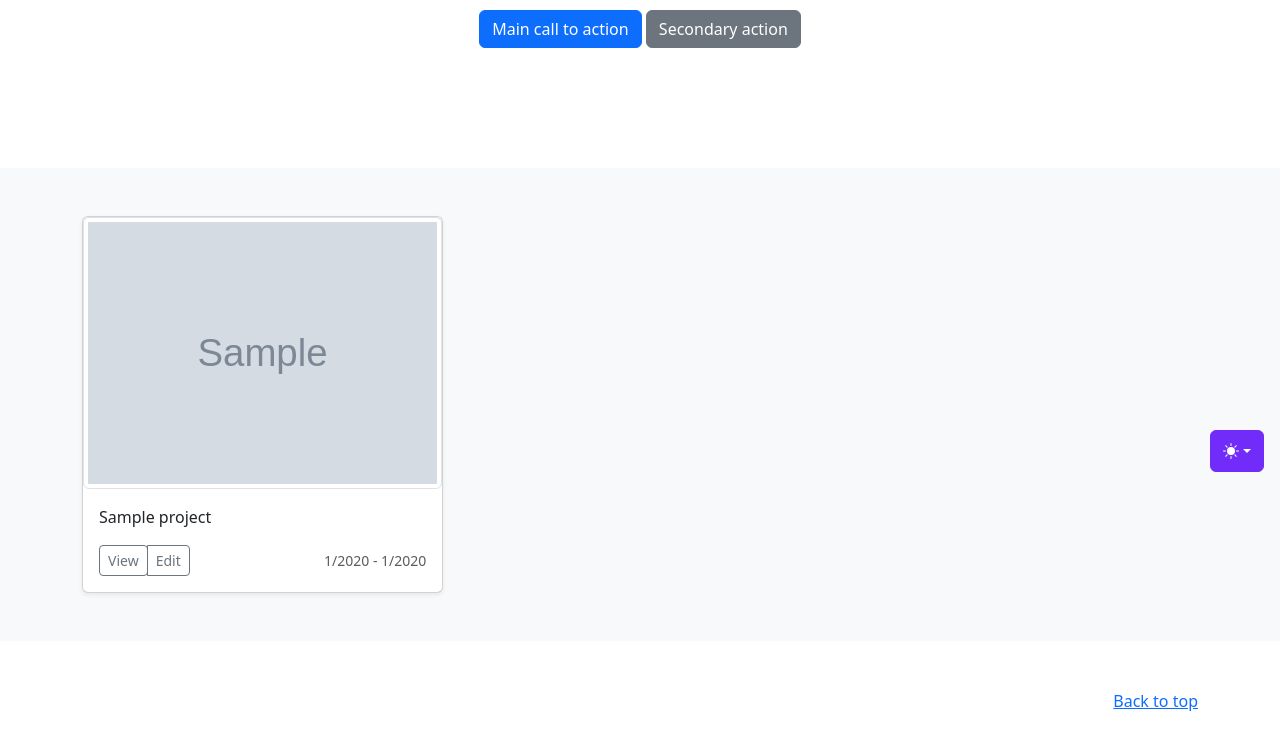
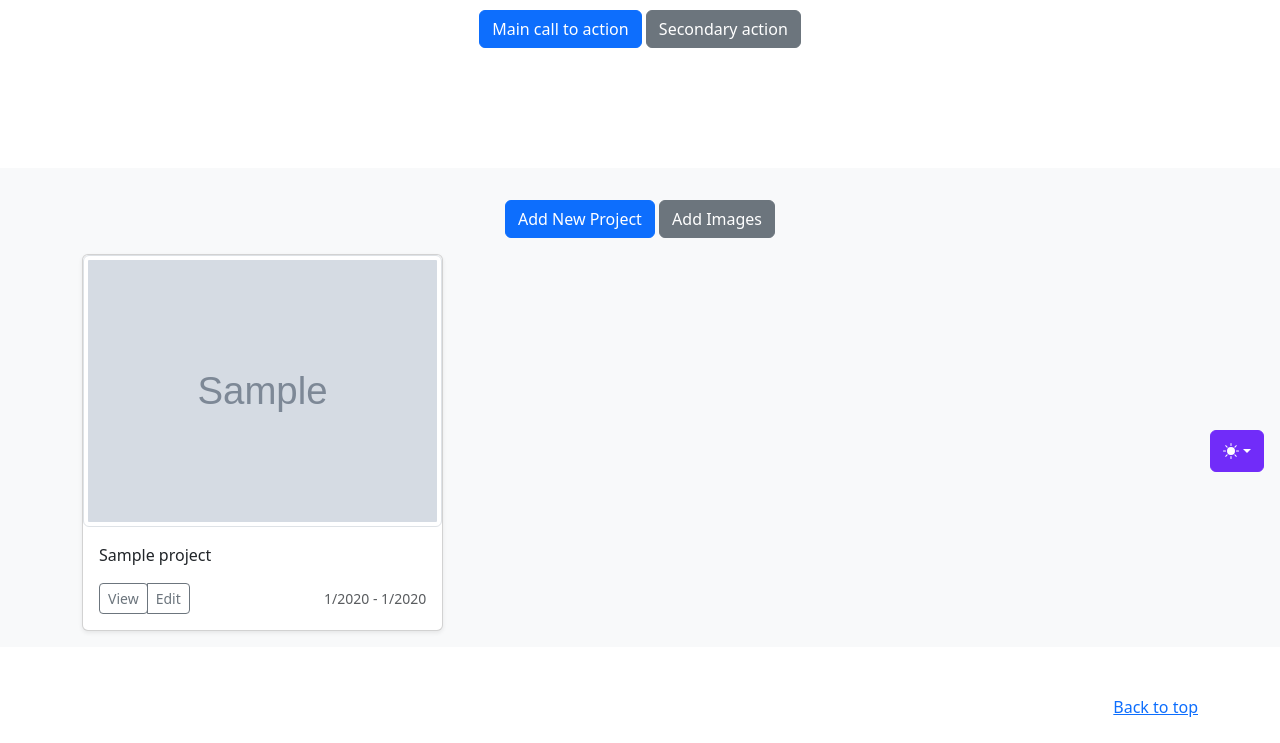
Before and after one commit to SkyfuryX/portfolio, a Django app: a page that uses projects/templates/home.html in a window 1280 px wide. Shown: the part 312-1055 px from the top of the page. Before the commit the page ends 1023 px from the top, so only its background shows below. Run offline with Django 5.2, Linux system fonts and the light colour scheme; a user stored in the database is signed in; tables that the repository leaves empty hold one stand-in row (values such as "Sample post"); grey boxes marked "Sample" are stand-in pictures; parts of the project's set-up code (start-up, migrations or seed data) failed here and were passed over; some libraries are stand-ins or nearby versions.

Commit message:
edit and new projects views added. urls updated for new views

```diff
--- a/projects/templates/edit.html
+++ b/projects/templates/edit.html
@@ -1,7 +1,7 @@
 {% extends 'base.html' %}
 
 {% block title %}
-    {{object.title}} - {{ block.super }}
+    {{ block.super }}
 {% endblock title %}
 
 
--- a/projects/templates/home.html
+++ b/projects/templates/home.html
@@ -21,7 +21,13 @@
         </div>
     </div>
 </section>
-      <div class="album py-5 bg-body-tertiary">
+      <div class="album py-3 bg-body-tertiary">
+        {%if user.is_authenticated%}
+        <div class="text-center py-2">
+          <a href={% url 'newproj' %} class='btn btn-primary my-2'>Add New Project</a>
+          <a href={% url 'newimage' %} class='btn btn-secondary my-2'>Add Images</a>
+        </div>
+        {%endif%}
         <div class="container">
           <div class="row row-cols-1 row-cols-sm-2 row-cols-md-3 g-3">
             {% for p in projects %}
--- a/projects/urls.py
+++ b/projects/urls.py
@@ -16,11 +16,13 @@ Including another URLconf
 """
 
 from django.urls import path
-from projects.views import HomePage, ProjectDetail, ProjectEdit, ProjectNew
+from projects.views import HomePage, ProjectDetail, ProjectEdit, ProjectNew, ImageNew
 
 urlpatterns = [
     path('', HomePage.as_view(),name= "home"),
     path('<slug>/', ProjectDetail.as_view(), name = 'detail'),
     path('<slug>/edit', ProjectEdit.as_view(), name="edit"),
-    path('new', ProjectNew.as_view(), name="new"),
+    path('new', ProjectNew.as_view(), name="newproj"),
+    path('new', ImageNew.as_view(), name="newimage")
+    #path('logout', Logout.as_view(), name="logout")
 ]
--- a/projects/views.py
+++ b/projects/views.py
@@ -1,7 +1,7 @@
 from django.shortcuts import render
 from django.views.generic import ListView, DetailView, CreateView, UpdateView
 from django.contrib.auth.mixins import LoginRequiredMixin
-from .models import Project
+from .models import Project, ProjectImage
 from datetime import date
 
 class HomePage(ListView):
@@ -21,9 +21,23 @@ class ProjectDetail(DetailView):
 
 class ProjectEdit(LoginRequiredMixin, UpdateView):
     model = Project
+    fields = ["title",'language',"tech","description","start_date","end_date","repo"]
     slug_field = "slug"
+    template_name = "edit.html"
+    success_url = '/'
     login_url = 'home'
 
 class ProjectNew(LoginRequiredMixin, CreateView):
     model = Project
     login_url = 'home'
+    fields = ["title",'language',"tech","description","start_date","end_date","repo"]
+    template_name = "edit.html"
+    success_url = '/'
+
+
+class ImageNew(LoginRequiredMixin, CreateView):
+    model = ProjectImage
+    login_url = 'home'
+    fields = ["title", "cover_image", "thumbnail"]
+    template_name = "edit.html"
+    success_url = '/'
```
